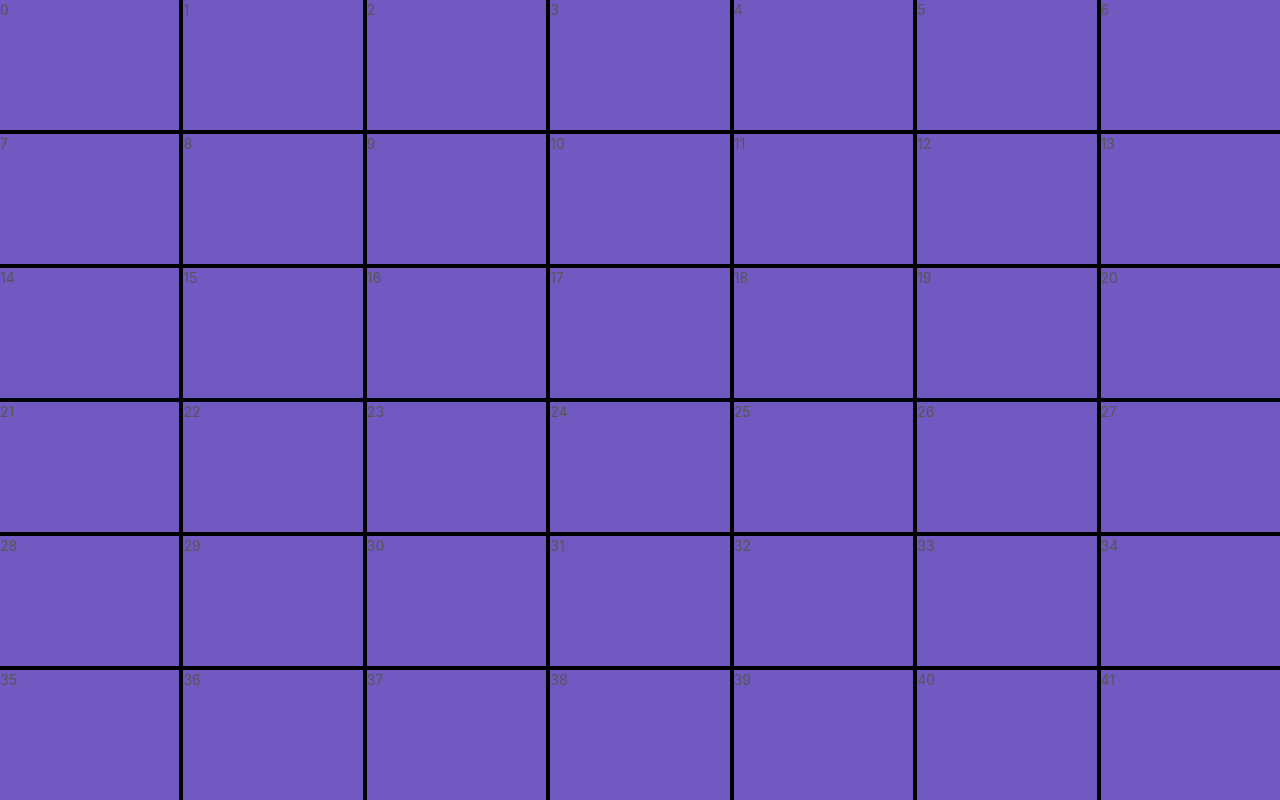
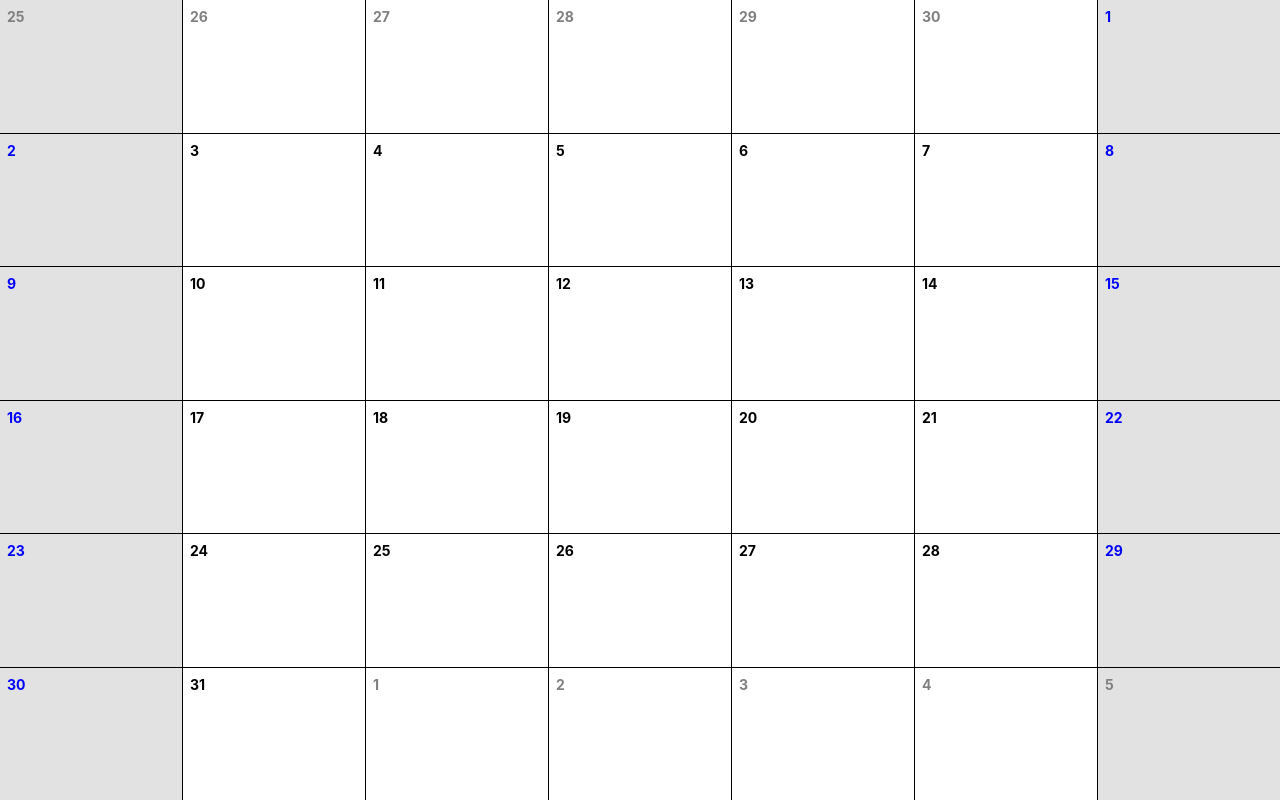
Before and after one commit to andreknob/ReactCalendar, a React (Create React App) app: page /calendar in a window 1280 px wide. Built offline with nearby package versions, Linux system fonts and the light colour scheme.

Commit message:
feat: adding dynamic colors

```diff
--- /dev/null
+++ b/src/components/DayCell/DayCell.tsx
@@ -0,0 +1,24 @@
+// import { selectCalendar } from "../../store/slices/calendarSlice";
+import useBackgroundColor from "./hooks/useBackgroundColor";
+import useDayColor from "./hooks/useDayColor";
+import { IDayCellProps } from "./interfaces";
+import { Cell } from "./styles";
+
+function DayCell(props: IDayCellProps) {
+  // const { currentDate } = useSelector(selectCalendar);
+  const { date } = props;
+  const dayColor = useDayColor(date);
+  const backgroundColor = useBackgroundColor(date);
+
+  return (
+    <Cell
+      dayColor={dayColor}
+      backgroundColor={backgroundColor}
+      onClick={() => {}}
+    >
+      {date.getDate()}
+    </Cell>
+  );
+}
+
+export default DayCell;
--- /dev/null
+++ b/src/components/DayCell/hooks/useBackgroundColor.ts
@@ -0,0 +1,21 @@
+import { useEffect, useState } from "react";
+import { useSelector } from "react-redux";
+
+import { selectCalendar } from "../../../store/slices/calendarSlice";
+
+const useBackgroundColor = (date: Date) => {
+  const [backgroundColor, setBackgroundColor] = useState("#a199e1");
+  const { currentDate } = useSelector(selectCalendar);
+
+  useEffect(() => {
+    if (date.getDay() === 0 || date.getDay() === 6) {
+      return setBackgroundColor("#e2e2e2");
+    }
+
+    setBackgroundColor("white");
+  }, [date, currentDate, setBackgroundColor]);
+
+  return backgroundColor;
+};
+
+export default useBackgroundColor;
--- /dev/null
+++ b/src/components/DayCell/hooks/useDayColor.ts
@@ -0,0 +1,25 @@
+import { useEffect, useState } from "react";
+import { useSelector } from "react-redux";
+
+import { selectCalendar } from "../../../store/slices/calendarSlice";
+
+const useDayColor = (date: Date) => {
+  const [dayColor, setDayColor] = useState("white");
+  const { currentDate } = useSelector(selectCalendar);
+
+  useEffect(() => {
+    if (date.getMonth() !== currentDate.getMonth()) {
+      return setDayColor("gray");
+    }
+
+    if (date.getDay() === 0 || date.getDay() === 6) {
+      return setDayColor("blue");
+    }
+
+    setDayColor("black");
+  }, [date, currentDate, setDayColor]);
+
+  return dayColor;
+};
+
+export default useDayColor;
--- /dev/null
+++ b/src/components/DayCell/index.ts
@@ -0,0 +1,3 @@
+import DayCell from "./DayCell";
+
+export default DayCell;
--- /dev/null
+++ b/src/components/DayCell/interfaces.ts
@@ -0,0 +1,8 @@
+export interface IDayCellProps {
+  date: Date;
+}
+
+export interface TCellProps {
+  dayColor: string;
+  backgroundColor: string;
+}
--- /dev/null
+++ b/src/components/DayCell/styles.tsx
@@ -0,0 +1,12 @@
+import styled from "styled-components";
+
+import { TCellProps } from "./interfaces";
+
+export const Cell = styled.div<TCellProps>((props) => ({
+  color: props.dayColor,
+  backgroundColor: props.backgroundColor,
+  /*display: "flex",
+  justifyContent: "center",*/
+  padding: "0.5rem",
+  fontWeight: "bold",
+}));
--- a/src/pages/Calendar/Calendar.tsx
+++ b/src/pages/Calendar/Calendar.tsx
@@ -1,11 +1,12 @@
 import { useSelector, useDispatch } from "react-redux";
 
+import DayCell from "../../components/DayCell";
 import {
   increment,
   decrement,
   selectCalendar,
 } from "../../store/slices/calendarSlice";
-import { Container, Cell } from "./styles";
+import { Container } from "./styles";
 
 function Calendar() {
   const { currentDate, displayDates, numRows } = useSelector(selectCalendar);
@@ -18,8 +19,8 @@ function Calendar() {
 
   return (
     <Container numRows={numRows}>
-      {displayDates.map((item, index) => (
-        <Cell>{index}</Cell>
+      {displayDates.map((date) => (
+        <DayCell key={date.toDateString()} date={date} />
       ))}
     </Container>
   );
--- a/src/pages/Calendar/styles.tsx
+++ b/src/pages/Calendar/styles.tsx
@@ -13,9 +13,5 @@ export const Container = styled.section<IContainerProps>((props) => ({
     .map(() => "1fr")
     .join(" "),
 
-  gridGap: "4px",
+  gridGap: "1px",
 }));
-
-export const Cell = styled.div({
-  backgroundColor: "#7159c1",
-});
```
